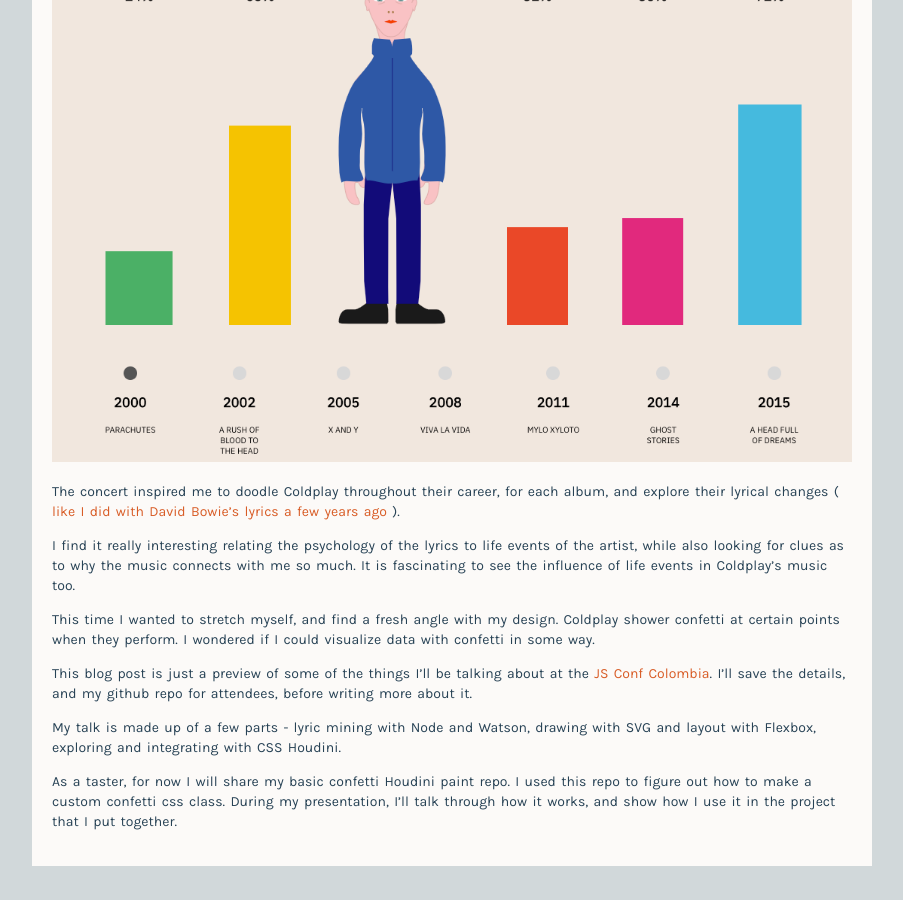
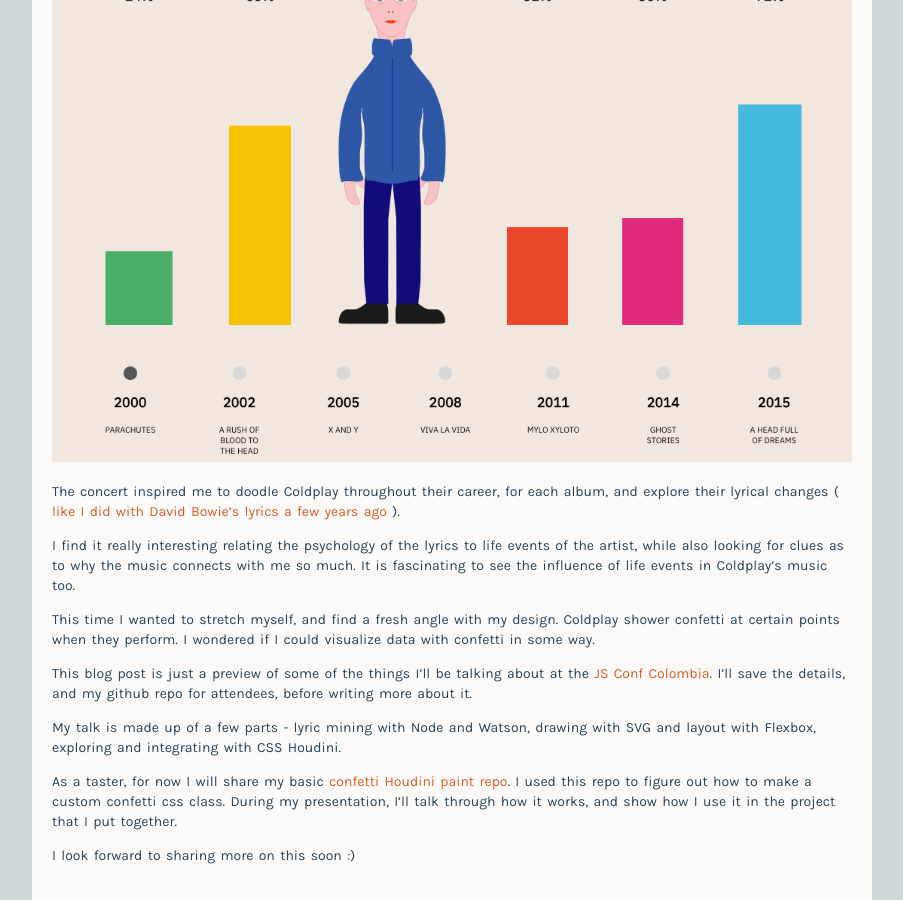
Before and after one commit to mcconville/blog, a Jekyll site: the page built from _posts/blog/2019-10-08-adventure-of-a-lifetime.md, in a window 1280 px wide and 900 px high, scrolled down 893 px. Shown: the whole window, without its empty margins (188-1091 px from the left). Built offline with Jekyll 4.4.1, drawn with Linux system fonts in a browser that asks for light colours; before the commit the page ends 1759 px from its top, so only the background shows below that; some of the changed text lies outside the part shown.

Commit message:
houdini blog post

```diff
--- a/_posts/blog/2019-10-03-adventure-of-a-lifetime.md
+++ b/_posts/blog/2019-10-08-adventure-of-a-lifetime.md
@@ -23,4 +23,6 @@
 
 My talk is made up of a few parts - lyric mining with Node and Watson, drawing with SVG and layout with Flexbox, exploring and integrating with CSS Houdini.
 
-As a taster, for now I will share my basic confetti Houdini paint repo. I used this repo to figure out how to make a custom confetti css class. During my presentation, I'll talk through how it works, and show how I use it in the project that I put together.
+As a taster, for now I will share my basic [confetti Houdini paint repo](https://github.com/mcconville/houdini-experiments). I used this repo to figure out how to make a custom confetti css class. During my presentation, I'll talk through how it works, and show how I use it in the project that I put together.
+
+I look forward to sharing more on this soon :)
```
